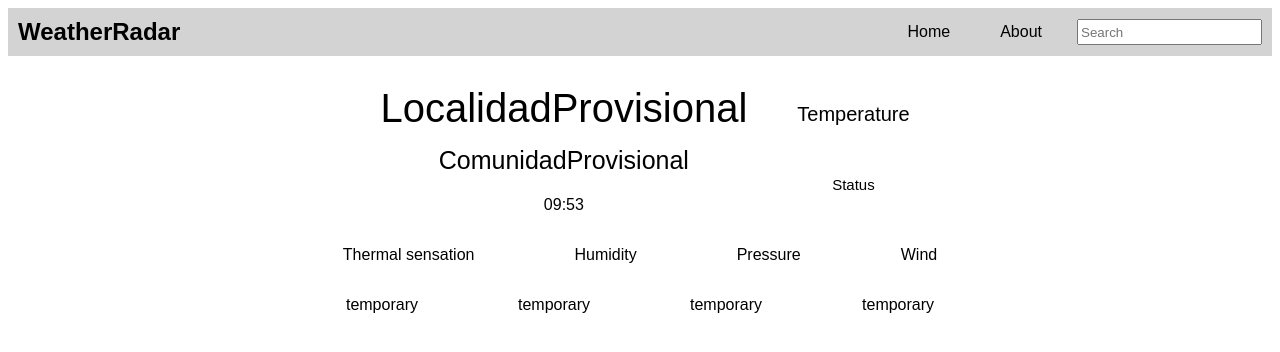
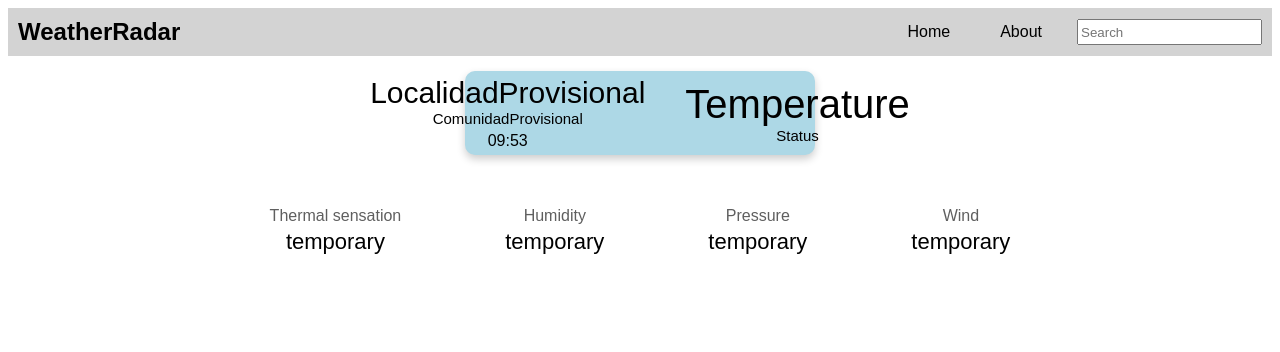
Before and after one commit to CristianACS05/WeatherProject, a plain HTML site: page index.html in a window 1280 px wide. Drawn offline with Linux system fonts and the light colour scheme.

Commit message:
touching up

```diff
--- a/index.html
+++ b/index.html
@@ -32,16 +32,22 @@
             </div>
         </div>
         <div id="rest">
-            <p id="apparenttemp">Thermal sensation</p>
-            <p id="humidity">Humidity</p>
-            <p id="pressure">Pressure</p>
-            <p id="windspeed">Wind</p>
-        </div>
-        <div id="restvalues">
-            <p id="apparenttempvalue">temporary</p>
-            <p id="humidityvalue">temporary</p>
-            <p id="pressurevalue">temporary</p>
-            <p id="windspeedvalue">temporary</p>
+            <div class="currentextrainfo">
+                <p id="apparenttemp" class="currentextrainfohead">Thermal sensation</p>
+                <p id="apparenttempvalue" class="currentextrainfocontent">temporary</p>
+            </div>
+            <div class="currentextrainfo">
+                <p id="humidity" class="currentextrainfohead">Humidity</p>
+                <p id="humidityvalue" class="currentextrainfocontent">temporary</p>
+            </div>
+            <div class="currentextrainfo">
+                <p id="pressure" class="currentextrainfohead">Pressure</p>
+                <p id="pressurevalue" class="currentextrainfocontent">temporary</p>
+            </div>
+            <div class="currentextrainfo">
+                <p id="windspeed" class="currentextrainfohead">Wind</p>
+                <p id="windspeedvalue" class="currentextrainfocontent">temporary</p>
+            </div>
         </div>
     </section>
    <script src="index.js"></script>
--- a/style.css
+++ b/style.css
@@ -48,6 +48,13 @@ nav {
     margin-top: 20px;
     justify-content: center;
     gap: 40px;
+    background: lightblue;
+    max-width: 350px;
+    width: 100%;
+    margin: auto;
+    margin-top: 15px;
+    box-shadow: 0 4px 8px rgba(0, 0, 0, 0.2);
+    border-radius: 10px;
 }
 
 #infolocal {
@@ -58,13 +65,20 @@ nav {
 }
 
 #localidad {
-    margin: 10px;
-    font-size: 40px;
+    font-size: 30px;
+    margin: 0px;
+    margin-top: 5px;
 }
 
 #comunidadpais {
-    margin: 5px;
-    font-size: 25px;
+    font-size: 15px;
+    margin: 0px;
+}
+
+#horalocal {
+    margin: 0px;
+    margin-top: 5px;
+    margin-bottom: 5px;
 }
 
 #tempandstatus {
@@ -77,21 +91,40 @@ nav {
 #rest {
     display: flex;
     justify-content: center;
-    margin: auto;
-    gap: 100px;
-}
-
-#restvalues {
-    display: flex;
-    justify-content: center;
+    margin-top: 50px;
     gap: 100px;
 }
 
 #temp {
-    font-size: 20px;
+    font-size: 40px;
+    margin: 0px;
+    margin-top: 5px;
 }
 
 #weatherstatus {
     font-size: 15px;
-    padding: 15px;
+    margin: 0px;
+    margin-bottom: 5px;
 }
+
+.currentextrainfo {
+    display: flex;
+    flex-direction: column;
+    align-items: center;
+    margin: 0px;
+}
+
+.apparenttemptext {
+    margin: 0px;
+}
+
+.currentextrainfohead {
+    margin: 2px;
+    color: rgb(95, 95, 95);
+    font-size: 16px;
+}
+
+.currentextrainfocontent {
+    margin: 2px;
+    font-size: 22px;
+}
```
